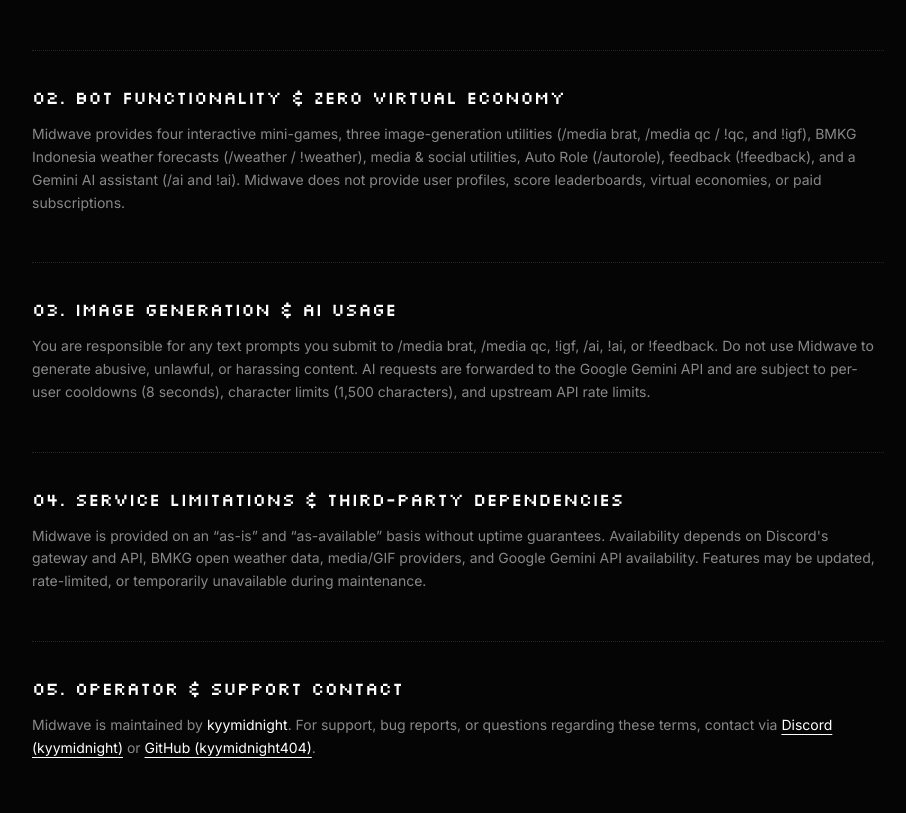
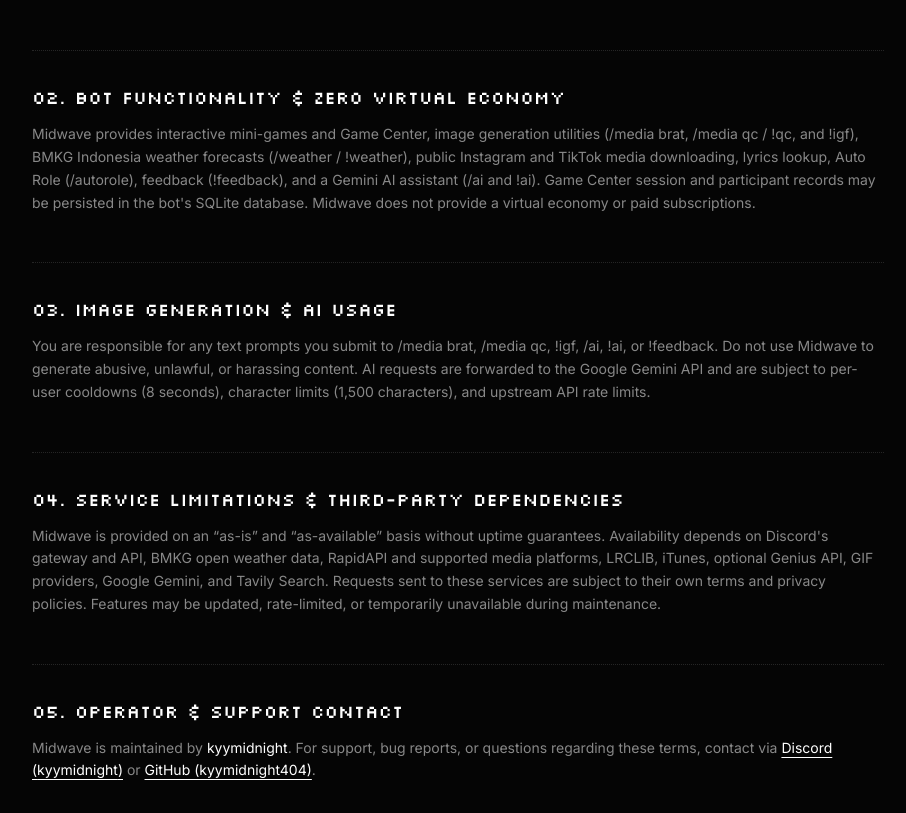
Before and after one commit to kyymidnight404/midwave-web, a Next.js app in the folder website/: page /terms in a window 1280 px wide. Shown: the part 442-1255 px from the top of the page, without its empty margins (182-1088 px from the left). Built offline with nearby package versions, Linux system fonts and the light colour scheme; no server answers.

Commit message:
docs: align terms with current Game Center features and dependencies

```diff
--- a/website/src/app/terms/page.tsx
+++ b/website/src/app/terms/page.tsx
@@ -49,12 +49,14 @@ export default function TermsPage() {
               02. BOT FUNCTIONALITY &amp; ZERO VIRTUAL ECONOMY
             </h2>
             <p className="text-sm text-[#888888] leading-relaxed">
-              Midwave provides four interactive mini-games, three image-generation
-              utilities (/media brat, /media qc / !qc, and !igf), BMKG Indonesia
-              weather forecasts (/weather / !weather), media &amp; social utilities,
-              Auto Role (/autorole), feedback (!feedback), and a Gemini AI
-              assistant (/ai and !ai). Midwave does not provide user profiles,
-              score leaderboards, virtual economies, or paid subscriptions.
+              Midwave provides interactive mini-games and Game Center, image
+              generation utilities (/media brat, /media qc / !qc, and !igf),
+              BMKG Indonesia weather forecasts (/weather / !weather), public
+              Instagram and TikTok media downloading, lyrics lookup, Auto Role
+              (/autorole), feedback (!feedback), and a Gemini AI assistant
+              (/ai and !ai). Game Center session and participant records may be
+              persisted in the bot's SQLite database. Midwave does not provide
+              a virtual economy or paid subscriptions.
             </p>
           </section>
 
@@ -80,9 +82,11 @@ export default function TermsPage() {
               Midwave is provided on an &ldquo;as-is&rdquo; and
               &ldquo;as-available&rdquo; basis without uptime guarantees.
               Availability depends on Discord&apos;s gateway and API, BMKG open
-              weather data, media/GIF providers, and Google Gemini API
-              availability. Features may be updated, rate-limited, or temporarily
-              unavailable during maintenance.
+              weather data, RapidAPI and supported media platforms, LRCLIB,
+              iTunes, optional Genius API, GIF providers, Google Gemini, and
+              Tavily Search. Requests sent to these services are subject to
+              their own terms and privacy policies. Features may be updated,
+              rate-limited, or temporarily unavailable during maintenance.
             </p>
           </section>
 
```
